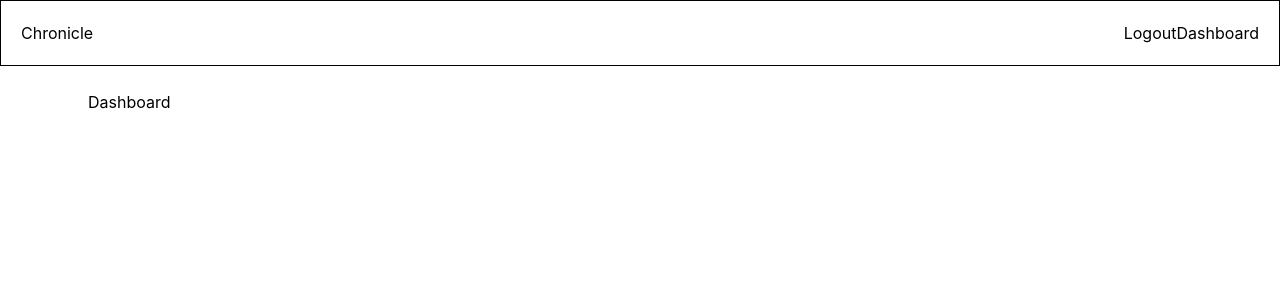
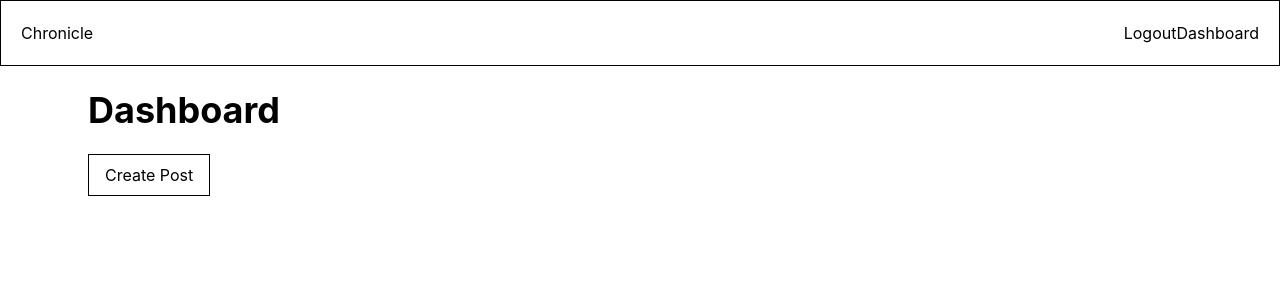
Before and after one commit to mohit-prashant01/chronicle, a React app in the folder frontend/: page /dashboard in a window 1280 px wide. Shown: the top 300 px of the page. Built offline with nearby package versions, Linux system fonts and the light colour scheme; sample sign-in values are in the browser's storage; the HTML template or start-up script is replaced by a standard one.

Commit message:
Protected Routes + Dashboard

```diff
--- a/frontend/src/layouts/MainLayout.jsx
+++ b/frontend/src/layouts/MainLayout.jsx
@@ -19,8 +19,9 @@ export default function MainLayout(){
                             </Link>
                         </>:
                         <>
+                        <Link to="/create">Create</Link>
+                        <Link to="/register">Register</Link>
                         <Link to="/login">Login</Link>
-                        <Link to="/register">Register</Link>
                         </>
                     }
                 </div>
--- a/frontend/src/pages/Dashboard.jsx
+++ b/frontend/src/pages/Dashboard.jsx
@@ -1,5 +1,15 @@
+import { Link } from "react-router-dom";
+
 export default function Dashboard(){
     return(
-        <h1>Dashboard</h1>
+        <div className="space-y-6">
+            <h1 className="text-4xl font-bold">
+                Dashboard
+            </h1>
+
+            <Link to="/create" className="border px-4 py-2 inline-block">
+                Create Post
+            </Link>
+        </div>
     )
 }
--- a/frontend/src/pages/Login.jsx
+++ b/frontend/src/pages/Login.jsx
@@ -2,12 +2,20 @@ import { useState } from "react";
 import { useNavigate } from "react-router-dom";
 import { loginUser } from "../services/authService";
 import { useAuth } from "../context/AuthContext";
+import { useEffect } from "react";
 
 export default function Login(){
   const navigate=useNavigate()
-  const{login}=useAuth()
+  const{login,isAuthenticated}=useAuth()
   const[email,setEmail]=useState("")
   const[password,setPassword]=useState("")
+
+
+  useEffect(()=>{
+    if(isAuthenticated){
+      navigate("/dashboard")
+    }
+  },[isAuthenticated])
 
   async function submit(){
     const res=await loginUser(email,password)
--- /dev/null
+++ b/frontend/src/routes/ProtectedRoute.jsx
@@ -0,0 +1,12 @@
+import { Navigate } from "react-router-dom";
+import { useAuth } from "../context/AuthContext";
+
+export default function ProtectedRoute({children}){
+    const{isAuthenticated}=useAuth()
+    if(!isAuthenticated){
+        return (
+            <Navigate to="/login" replace/>
+        )
+    }
+    return children
+}
--- a/frontend/src/routes/router.jsx
+++ b/frontend/src/routes/router.jsx
@@ -7,6 +7,7 @@ import Dashboard from "../pages/Dashboard"
 import CreatePost from "../pages/CreatePost"
 import PostDetail from "../pages/PostDetail"
 import NotFound from "../pages/NotFound"
+import ProtectedRoute from "./ProtectedRoute";
 
 
 export const router=createBrowserRouter(
@@ -16,10 +17,26 @@ export const router=createBrowserRouter(
             element:<MainLayout/>,
             children:[
                 {index:true,element:<Home/>},
+
                 {path:"login",element:<Login/>},
+
                 {path:"register",element:<Register/>},
-                {path:"dashboard",element:<Dashboard/>},
-                {path:"create",element:<CreatePost/>},
+
+                {path:"dashboard",
+                    element:(
+                        <ProtectedRoute>
+                            <Dashboard/>
+                        </ProtectedRoute>
+                    )},
+
+                {path:"create",
+                    element:(
+                        <ProtectedRoute>
+                            <CreatePost/>
+                        </ProtectedRoute>
+                    )
+                    },
+
                 {path:"posts/:id",element:<PostDetail/>}
             ]
         },
```
